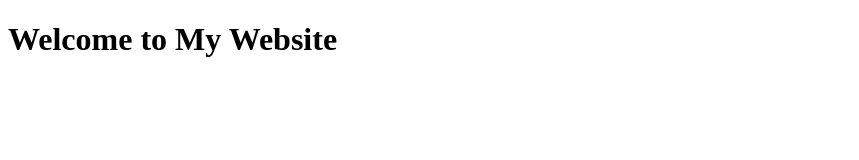
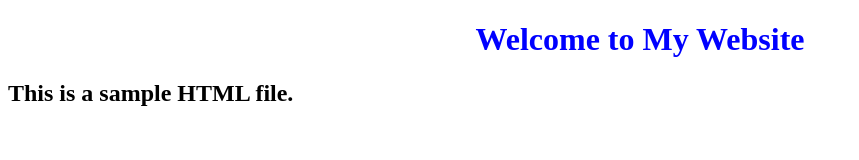
Before and after one commit to Ayushxx007/git-experimentations-2, a plain HTML site: page index.html in a window 1280 px wide. Shown: the whole page, without its empty margins (0-859 px from the left). Drawn offline with Linux system fonts and the light colour scheme.

Commit message:
2nd commit

```diff
--- a/index.html
+++ b/index.html
@@ -11,6 +11,7 @@
 <body>
 
     <h1>Welcome to My Website  </h1>
+    <h2>This is a sample HTML file.</h2>
 
 
 
--- a/script.js
+++ b/script.js
@@ -0,0 +1 @@
+console.log("Hello, World!");
--- a/style.css
+++ b/style.css
@@ -0,0 +1,4 @@
+h1{
+    color: blue;
+    text-align: center;
+}
```
Also changed, not shown: 1 other file.
